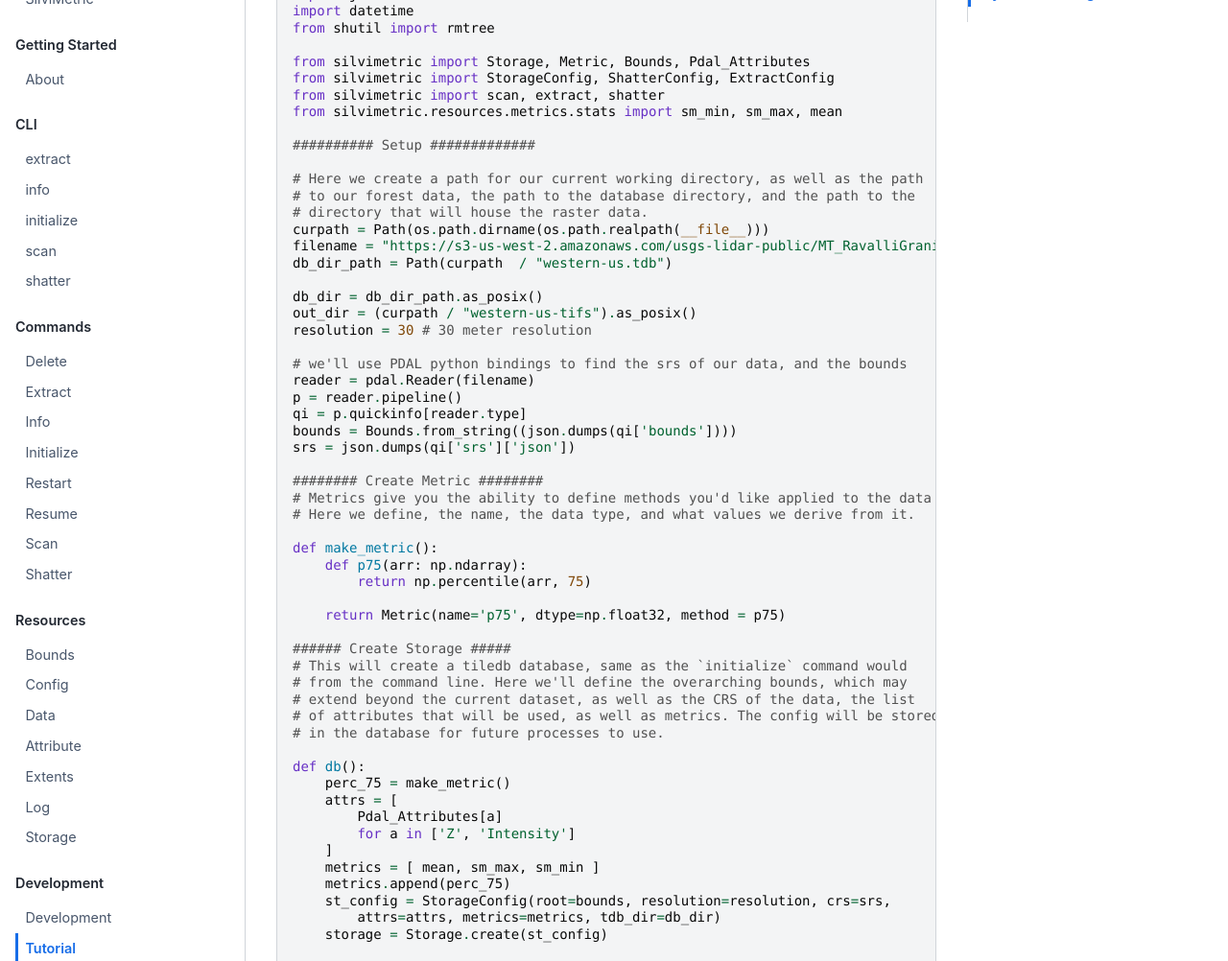
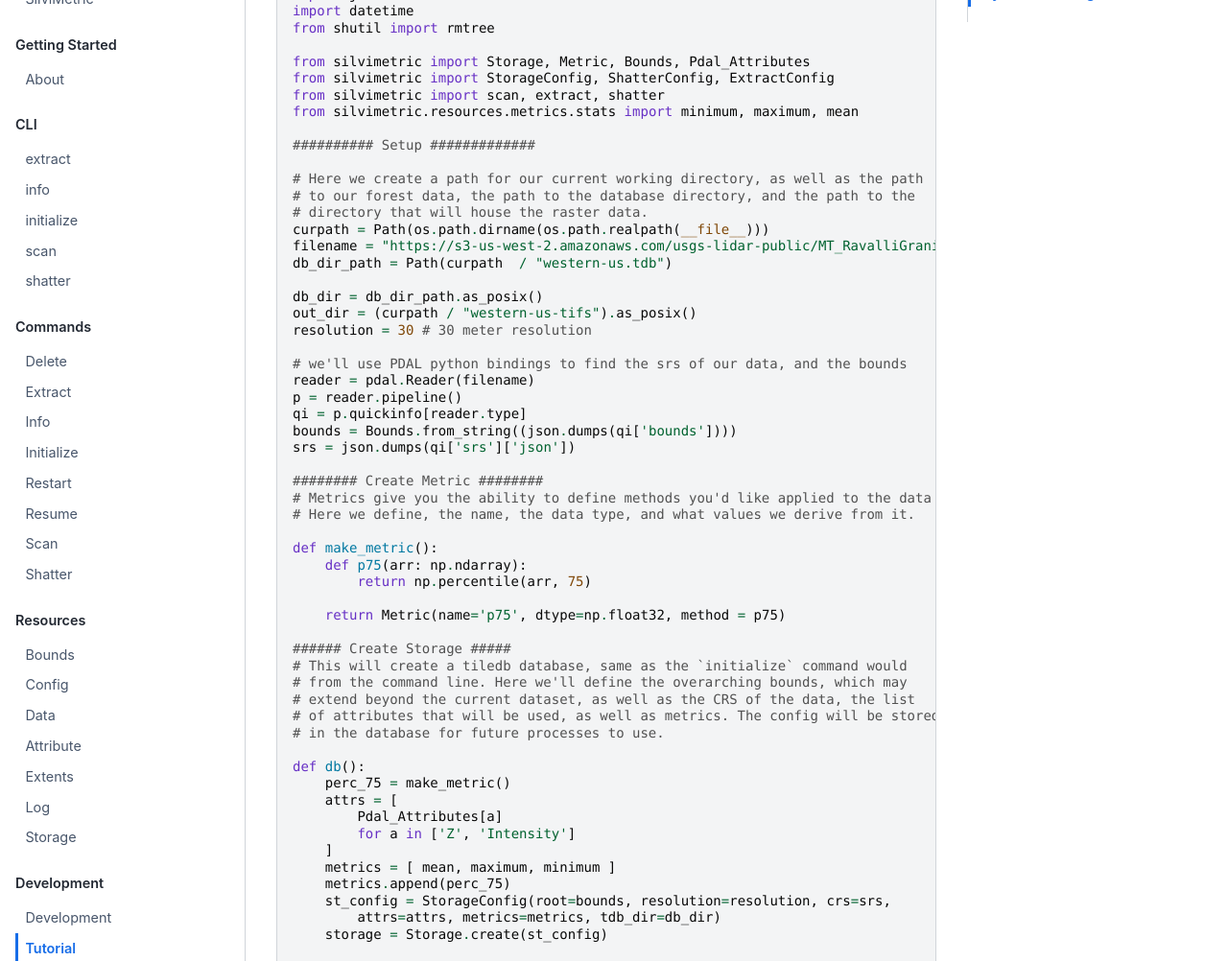
Before and after one commit to hobuinc/silvimetric, a Jupyter Book: the page built from docs/source/tutorial.md, in a window 1280 px wide and 1400 px high, scrolled down 7894 px. Shown: the part 152-1154 px from the top of the window at 96% size. Built offline with Jupyter Book 1.0.4 settings and Sphinx 7.4.7 and the Sphinx Book theme 1.1.4, drawn with Linux system fonts in a browser that asks for light colours.

Commit message:
Issue 129 (#134)
* replace deprecated min,max vars with functions

sm_min and sm_max replaced with m_min() and m_max()

* Import updated minimum and maximum metrics

---------

Co-authored-by: GannonGuess <131088734+GannonGuess@users.noreply.github.com>

```diff
--- a/docs/source/tutorial.md
+++ b/docs/source/tutorial.md
@@ -397,7 +397,7 @@ from shutil import rmtree
 from silvimetric import Storage, Metric, Bounds, Pdal_Attributes
 from silvimetric import StorageConfig, ShatterConfig, ExtractConfig
 from silvimetric import scan, extract, shatter
-from silvimetric.resources.metrics.stats import sm_min, sm_max, mean
+from silvimetric.resources.metrics.stats import minimum, maximum, mean
 
 ########## Setup #############
 
@@ -442,7 +442,7 @@ def db():
         Pdal_Attributes[a]
         for a in ['Z', 'Intensity']
     ]
-    metrics = [ mean, sm_max, sm_min ]
+    metrics = [ mean, maximum, minimum ]
     metrics.append(perc_75)
     st_config = StorageConfig(root=bounds, resolution=resolution, crs=srs,
         attrs=attrs, metrics=metrics, tdb_dir=db_dir)
```
